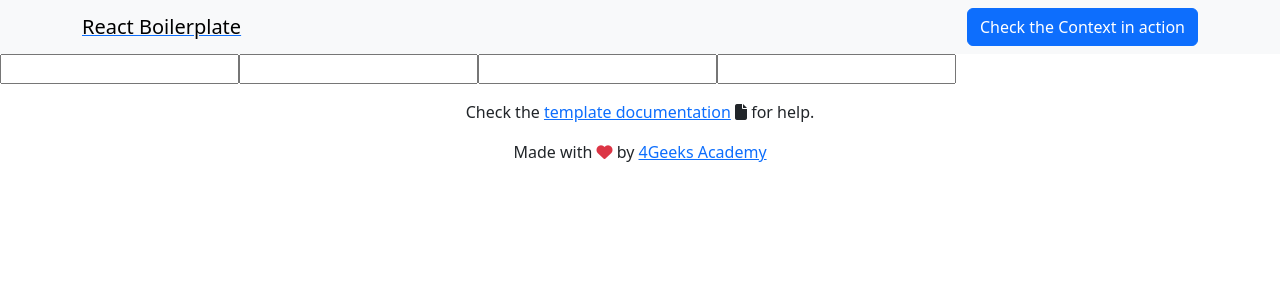
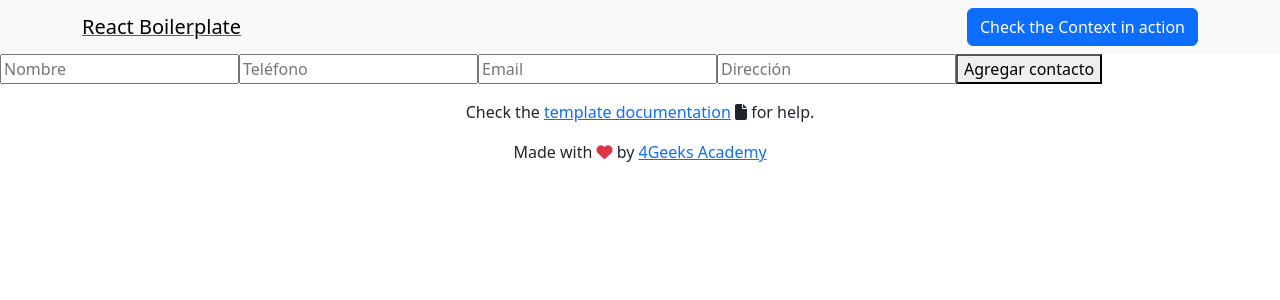
Before and after one commit to drolo18/fs-105-React-Hello-Webapp-Pedro-Velez, a React (Vite) app: page /Createcontact in a window 1280 px wide. Shown: the top 300 px of the page. Built offline with nearby package versions, Linux system fonts and the light colour scheme.

Commit message:
add contacts

```diff
--- a/src/pages/CreateContact.jsx
+++ b/src/pages/CreateContact.jsx
@@ -1,38 +1,54 @@
 import React, { useState } from "react";
 import useGlobalReducer from "../hooks/useGlobalReducer";
 
-export const CreateContact = () =>{
 
-    const {store, dispatch} = useGlobalReducer()
+export const CreateContact = () => {
+
+    const { store, dispatch } = useGlobalReducer()
     const [name, setName] = useState('')
     const [phone, setPhone] = useState('')
     const [email, setEmail] = useState('')
     const [address, setAddress] = useState('')
 
-    const addContacts = async()=>{
-        const response = await fetch ('https://playground.4geeks.com/contact/agendas/Pedro/contacts',{
+    const addContacts = async () => {
+        try {
+            const response = await fetch('https://playground.4geeks.com/contact/agendas/Pedro/contacts', {
                 method: 'POST',
-                headers: {'Content-Type': 'application/json'},
+                headers: { 'Content-Type': 'application/json' },
                 body: JSON.stringify({
-                        "name": name,
-                        "phone": phone,
-                        "email": email,
-                        "address": address,
+                    "name": name,
+                    "phone": phone,
+                    "email": email,
+                    "address": address,
 
                 })
+            }
+            )
 
+            if(response.ok){
+                const data = await response.json()
+                dispatch ({
+                    type: 'addContacts',
+                    payload: data
+                })
             }
 
-        )
+        } catch (error) {
+            console.log(error);
+
+        }
+
 
     }
 
+
     return (
         <div>
-            <input type="text" />
-            <input type="text" />
-            <input type="text" />
-            <input type="text" />
+            <input type="text" placeholder="Nombre" onChange={e => setName(e.target.value)} value={name} />
+            <input type="text" placeholder="Teléfono" onChange={e => setPhone(e.target.value)} value={phone}/>
+            <input type="text" placeholder="Email" onChange={e => setEmail(e.target.value)} value={email}/>
+            <input type="text" placeholder="Dirección" onChange={e => setAddress(e.target.value)} value={address}/>
+            <button onClick={addContacts}>Agregar contacto</button>
         </div>
     )
 }
--- a/src/pages/Home.jsx
+++ b/src/pages/Home.jsx
@@ -12,7 +12,7 @@ export const Home = () => {
 			const response = await fetch('https://playground.4geeks.com/contact/agendas/Pedro')
 			const data = await response.json()
 			dispatch({
-				type: 'add',
+				type: 'setContacts',
 				payload: data.contacts
 			})
 
--- a/src/store.js
+++ b/src/store.js
@@ -6,7 +6,7 @@ export const initialStore=()=>{
 
 export default function storeReducer(store, action = {}) {
   switch(action.type){
-    case 'add':
+    case 'setContacts':
 
       const data = action.payload
 
@@ -14,6 +14,13 @@ export default function storeReducer(store, action = {}) {
         ...store,
         contacts: data
       };
+    case 'addContacts':
+
+    return {
+      ...store,
+      contacts: [...store.contacts, action.payload]
+    }
+
     default:
       throw Error('Unknown action.');
   }
```
